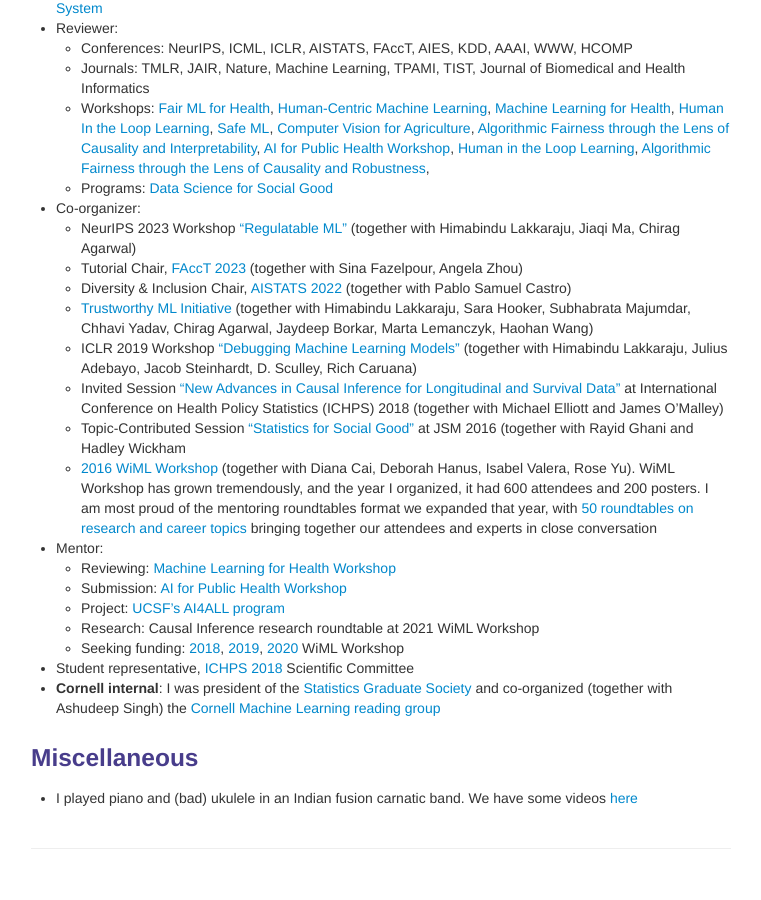
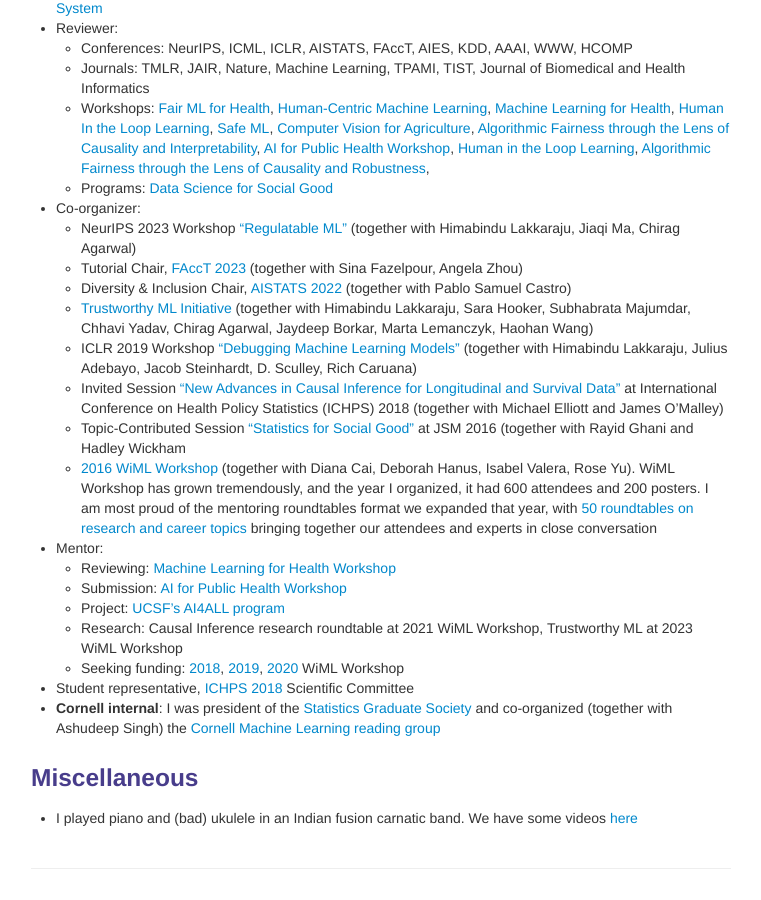
Before and after one commit to shftan/shftan.github.io, a Jekyll site: the page built from index.md, in a window 1280 px wide and 900 px high, scrolled down 3114 px. Shown: the whole window, without its empty margins (259-1020 px from the left). Built offline with Jekyll 4.4.1, drawn with Linux system fonts in a browser that asks for light colours.

Commit message:
Update index.md

```diff
--- a/index.md
+++ b/index.md
@@ -158,7 +158,7 @@ For older publications and posters, click <a class="paper" href="olderpublicatio
   - Reviewing: [Machine Learning for Health Workshop](https://ml4health.github.io/2020/)
   - Submission: [AI for Public Health Workshop](https://aiforpublichealth.github.io/)
   - Project: [UCSF's AI4ALL program](http://ai4all.ucsf.edu/)
-  - Research: Causal Inference research roundtable at 2021 WiML Workshop
+  - Research: Causal Inference research roundtable at 2021 WiML Workshop, Trustworthy ML at 2023 WiML Workshop
   - Seeking funding: [2018](https://wimlworkshop.org/2018/program/), [2019](https://wimlworkshop.org/2019/program/), [2020](https://wimlworkshop.org/neurips2020/program/) WiML Workshop
 - Student representative, [ICHPS 2018](http://ww2.amstat.org/meetings/ichps/2018/) Scientific Committee
 - **Cornell internal**: I was president of the [Statistics Graduate Society](https://stat.cornell.edu/about-us/sgs) and co-organized (together with Ashudeep Singh) the [Cornell Machine Learning reading group](http://wiki.cs.cornell.edu/index.php?title=Machine_Learning_Discussion_Group)
```
